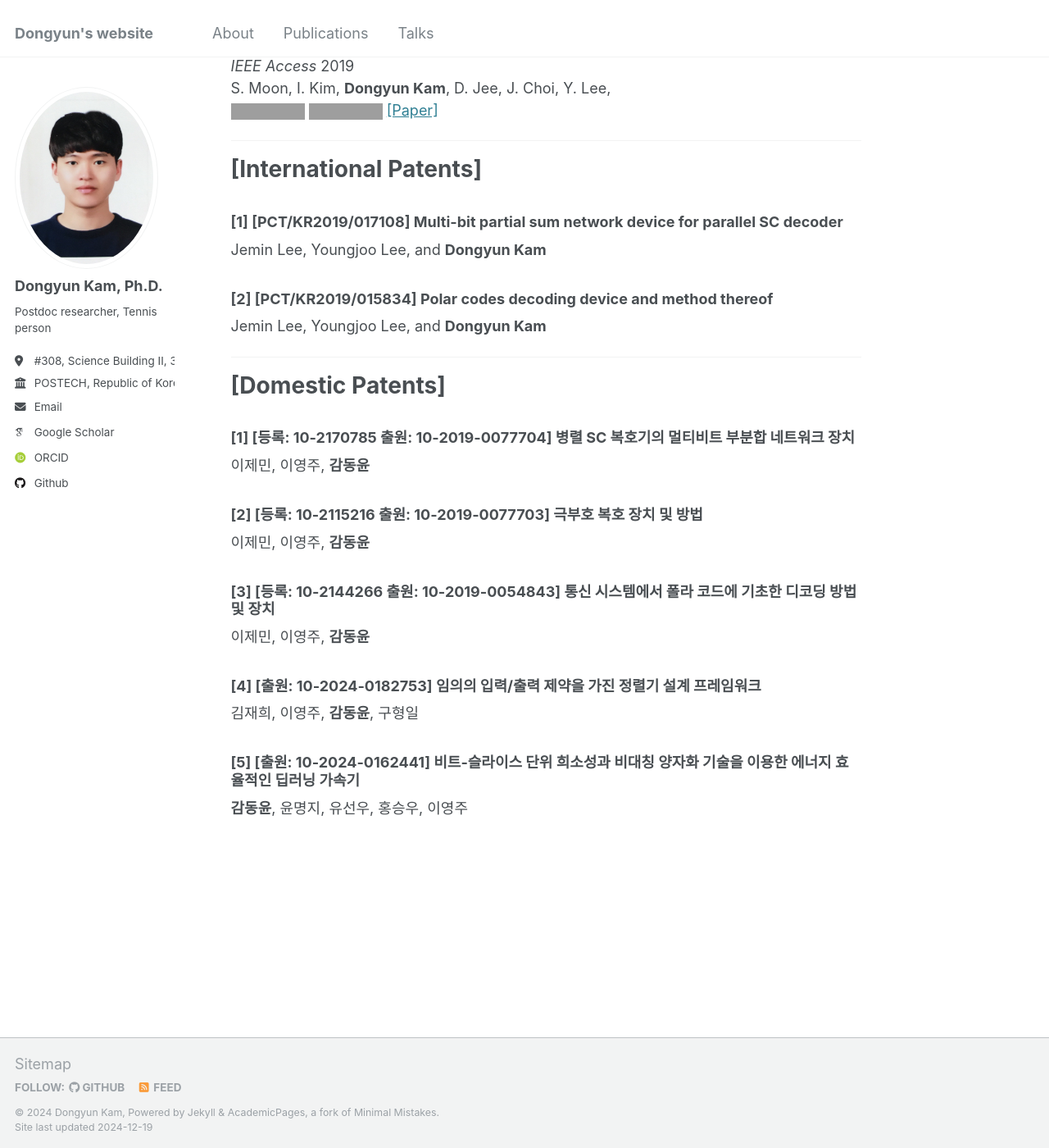
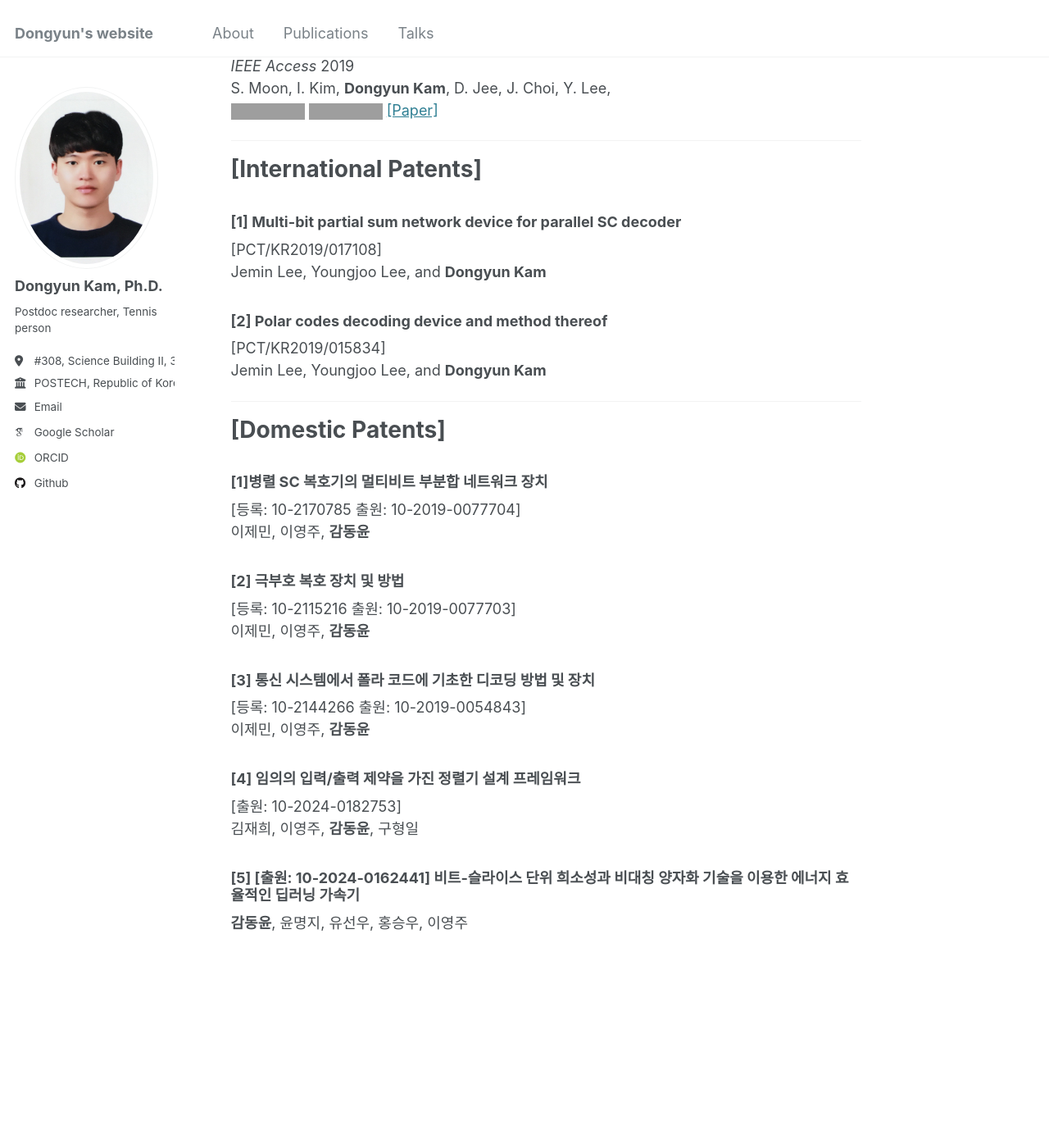
Before and after one commit to Dongyunkam/dongyunkam.github.io, a Jekyll site: the page built from _pages/publications.md, in a window 1280 px wide and 1400 px high, scrolled down 3342 px. Shown: the whole window at 82% size. Built offline with Jekyll 4.4.1, drawn with Linux system fonts in a browser that asks for light colours; some web fonts are replaced; grey boxes are pictures that could not be loaded.

```diff
--- a/_pages/publications.md
+++ b/_pages/publications.md
@@ -117,10 +117,12 @@ S. Moon, I. Kim, **Dongyun Kam**, D. Jee, J. Choi, Y. Lee,
 
 [International Patents]
 ======
-### [1] [PCT/KR2019/017108] Multi-bit partial sum network device for parallel SC decoder
+### [1] Multi-bit partial sum network device for parallel SC decoder
+[PCT/KR2019/017108]
 Jemin Lee, Youngjoo Lee, and **Dongyun Kam**
 
-### [2] [PCT/KR2019/015834] Polar codes decoding device and method thereof
+### [2] Polar codes decoding device and method thereof
+[PCT/KR2019/015834]
 Jemin Lee, Youngjoo Lee, and **Dongyun Kam**
 
 ---
@@ -128,16 +130,20 @@ Jemin Lee, Youngjoo Lee, and **Dongyun Kam**
 [Domestic Patents]
 ======
 
-### [1] [등록: 10-2170785 출원: 10-2019-0077704] 병렬 SC 복호기의 멀티비트 부분합 네트워크 장치
+### [1]병렬 SC 복호기의 멀티비트 부분합 네트워크 장치
+[등록: 10-2170785 출원: 10-2019-0077704]
 이제민, 이영주, **감동윤**
 
-### [2] [등록: 10-2115216 출원: 10-2019-0077703] 극부호 복호 장치 및 방법
+### [2] 극부호 복호 장치 및 방법
+[등록: 10-2115216 출원: 10-2019-0077703]
 이제민, 이영주, **감동윤**
 
-### [3] [등록: 10-2144266 출원: 10-2019-0054843] 통신 시스템에서 폴라 코드에 기초한 디코딩 방법 및 장치
+### [3] 통신 시스템에서 폴라 코드에 기초한 디코딩 방법 및 장치
+[등록: 10-2144266 출원: 10-2019-0054843]
 이제민, 이영주, **감동윤**
 
-### [4] [출원: 10-2024-0182753] 임의의 입력/출력 제약을 가진 정렬기 설계 프레임워크
+### [4] 임의의 입력/출력 제약을 가진 정렬기 설계 프레임워크
+[출원: 10-2024-0182753]
 김재희, 이영주, **감동윤**, 구형일
 
 ### [5] [출원: 10-2024-0162441] 비트-슬라이스 단위 희소성과 비대칭 양자화 기술을 이용한 에너지 효율적인 딥러닝 가속기
```
